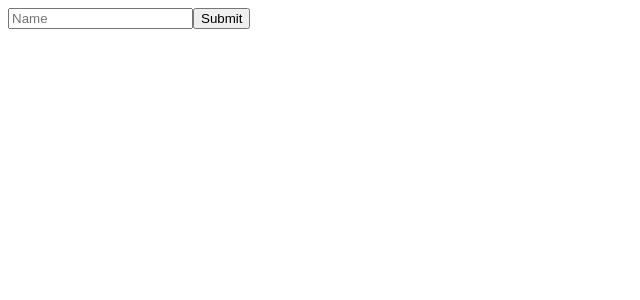
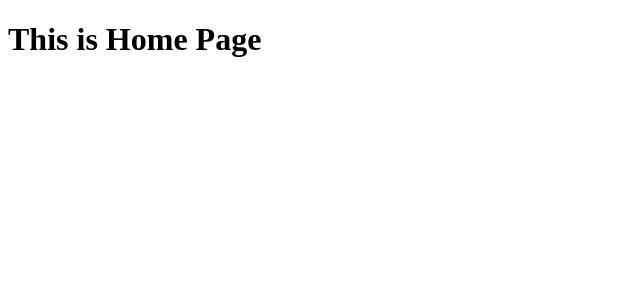
Before and after one commit to vinothsmart/react-ecommerce, a React (Vite) app: page / in a window 1280 px wide. Shown: the top 300 px of the page, without its empty margins (0-640 px from the left). Built offline with nearby package versions, Linux system fonts and the light colour scheme.

Commit message:
Add routing and pages for About, Contact, and NotFound

```diff
--- a/src/App.jsx
+++ b/src/App.jsx
@@ -1,17 +1,20 @@
-import { useCallback } from "react";
+import { BrowserRouter, Route, Routes } from "react-router-dom";
+import HomePage from "./pages/HomePage";
+import AboutPage from "./pages/AboutPage";
+import ContactPage from "./pages/ContactPage";
+import NotFound from "./pages/NotFound";
 
 const App = () => {
-  const handleSubmit = useCallback((e) => {
-    e.preventDefault();
-    console.log("Form submitted");
-  }, []);
-
   return (
     <>
-      <form onSubmit={handleSubmit}>
-        <input type="text" placeholder="Name" />
-        <button>Submit</button>
-      </form>
+      <BrowserRouter>
+        <Routes>
+          <Route path="/" element={<HomePage />} />
+          <Route path="/about" element={<AboutPage />} />
+          <Route path="/contact" element={<ContactPage />} />
+          <Route path="*" element={<NotFound />} />
+        </Routes>
+      </BrowserRouter>
     </>
   );
 };
--- /dev/null
+++ b/src/pages/AboutPage.jsx
@@ -0,0 +1,5 @@
+const AboutPage = () => {
+  return <div>Aboutpage</div>;
+};
+
+export default AboutPage;
--- /dev/null
+++ b/src/pages/ContactPage.jsx
@@ -0,0 +1,5 @@
+const ContactPage = () => {
+  return <div>ContactPage</div>;
+};
+
+export default ContactPage;
--- /dev/null
+++ b/src/pages/HomePage.jsx
@@ -0,0 +1,9 @@
+const HomePage = () => {
+  return (
+    <>
+      <h1>This is Home Page</h1>
+    </>
+  );
+};
+
+export default HomePage;
--- /dev/null
+++ b/src/pages/NotFound.jsx
@@ -0,0 +1,5 @@
+const NotFound = () => {
+  return <div>401 Page Not Found</div>;
+};
+
+export default NotFound;
```
